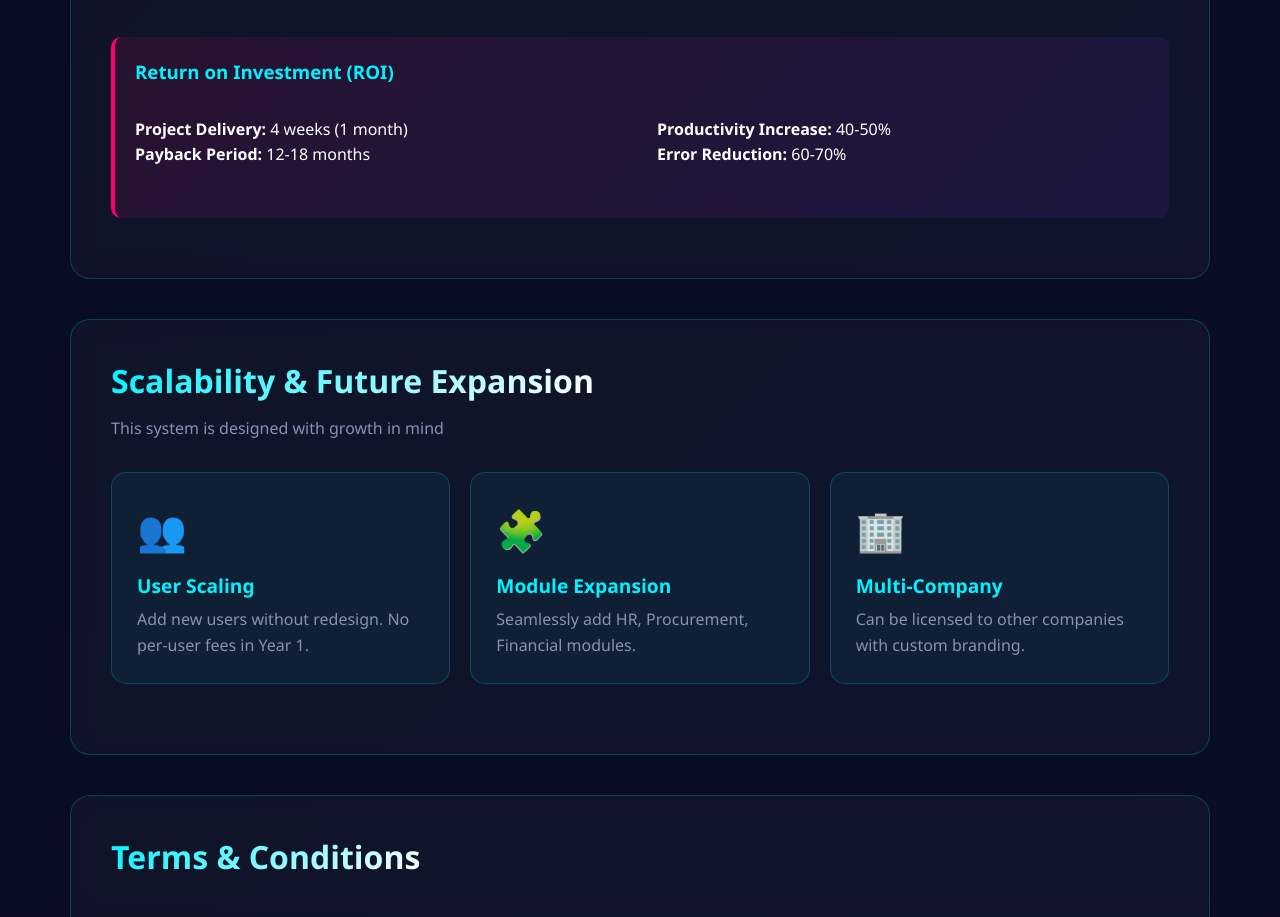
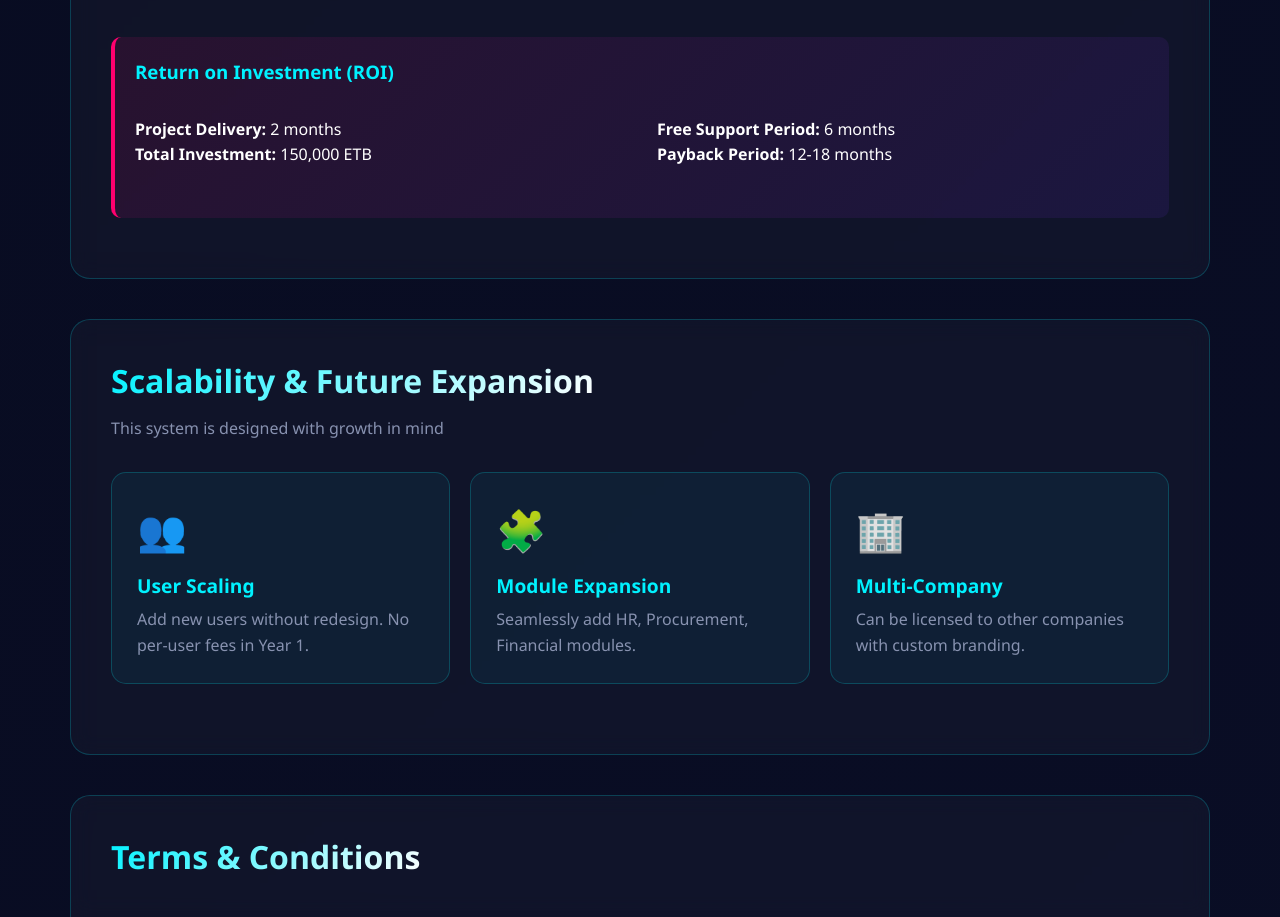
Before and after one commit to EyasuLingerih/Andenet, a plain HTML site: page Cloud/index.html in a window 1280 px wide. Shown: the part 9686-10603 px from the top of the page. Drawn offline with Linux system fonts and the light colour scheme.

Commit message:
ROI adjuested

```diff
--- a/Cloud/index.html
+++ b/Cloud/index.html
@@ -1420,12 +1420,12 @@
                 <h3 style="color: var(--primary); margin-bottom: 15px;">Return on Investment (ROI)</h3>
                 <div class="grid-2">
                     <div>
-                        <p><strong>Project Delivery:</strong> 4 weeks (1 month)</p>
-                        <p><strong>Payback Period:</strong> 12-18 months</p>
+                        <p><strong>Project Delivery:</strong> 2 months</p>
+                        <p><strong>Total Investment:</strong> 150,000 ETB</p>
                     </div>
                     <div>
-                        <p><strong>Productivity Increase:</strong> 40-50%</p>
-                        <p><strong>Error Reduction:</strong> 60-70%</p>
+                        <p><strong>Free Support Period:</strong> 6 months</p>
+                        <p><strong>Payback Period:</strong> 12-18 months</p>
                     </div>
                 </div>
             </div>
```
